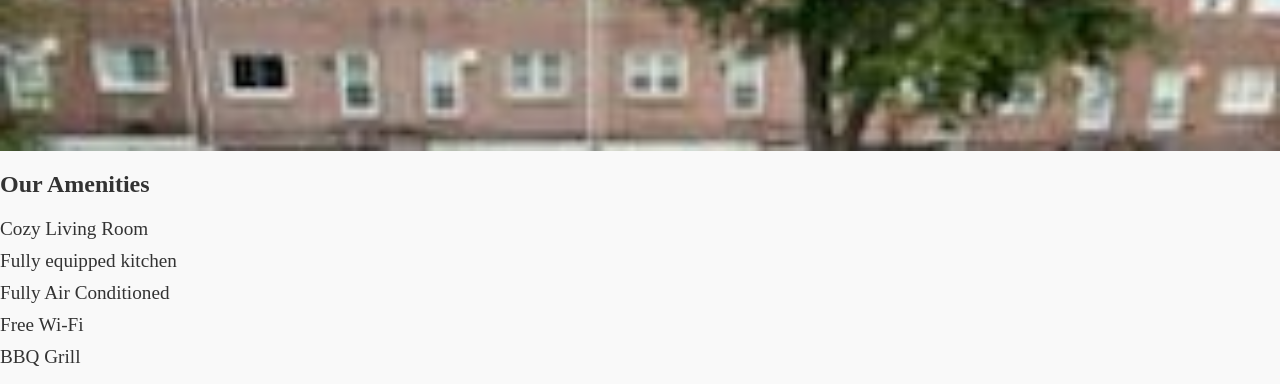
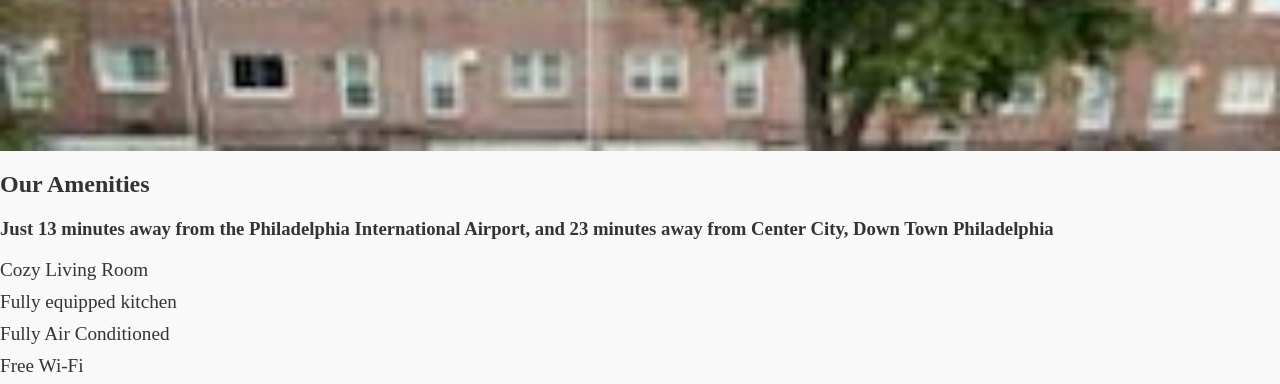
Before and after one commit to TGUSD1/little_palace_guest_house, a plain HTML site: page index.html in a window 1280 px wide. Shown: the part 362-746 px from the top of the page. Drawn offline with Linux system fonts and the light colour scheme.

Commit message:
Updated site with recent changes

```diff
--- a/index.html
+++ b/index.html
@@ -22,6 +22,7 @@
 
     <section id="features">
       <h2>Our Amenities</h2>
+      <h3>Just 13 minutes away from the Philadelphia International Airport, and 23 minutes away from Center City, Down Town Philadelphia</h3>
       <ul>
         <li>Cozy Living Room</li>
         <li>Fully equipped kitchen</li>
```
